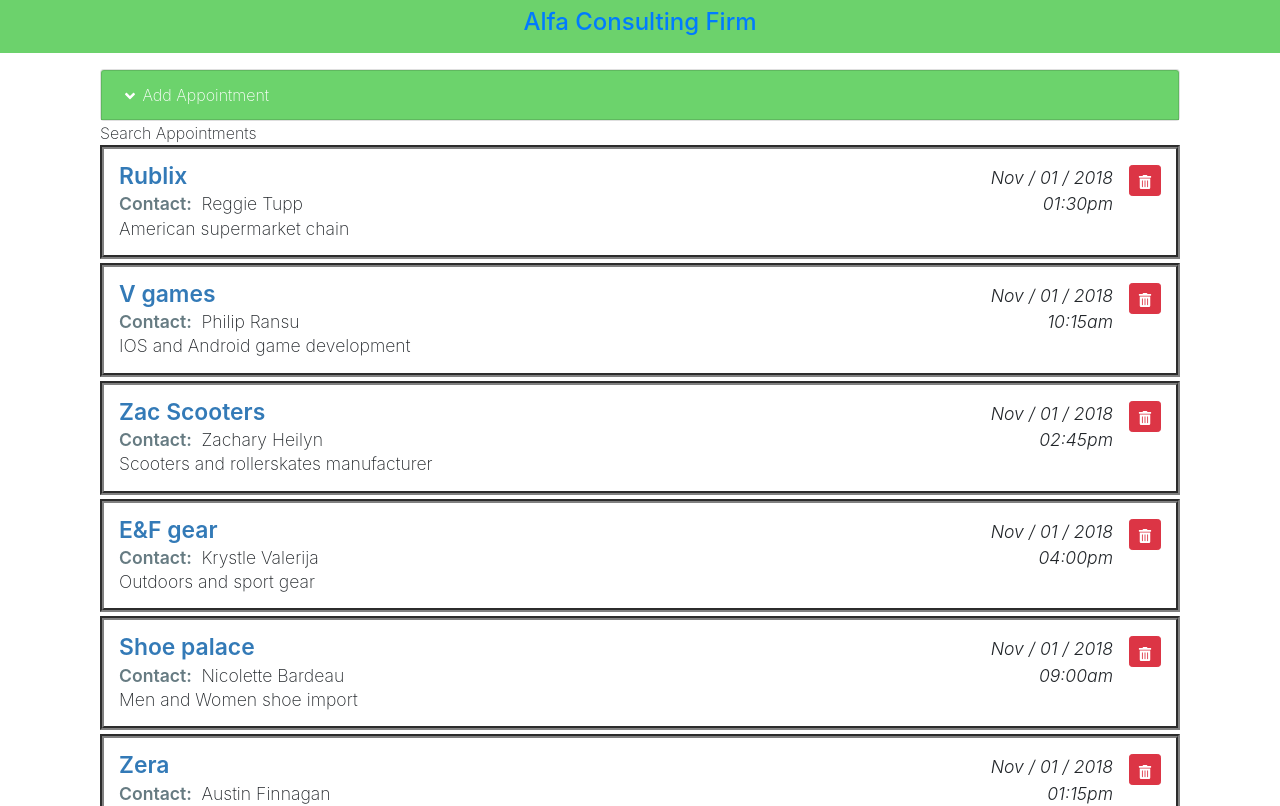
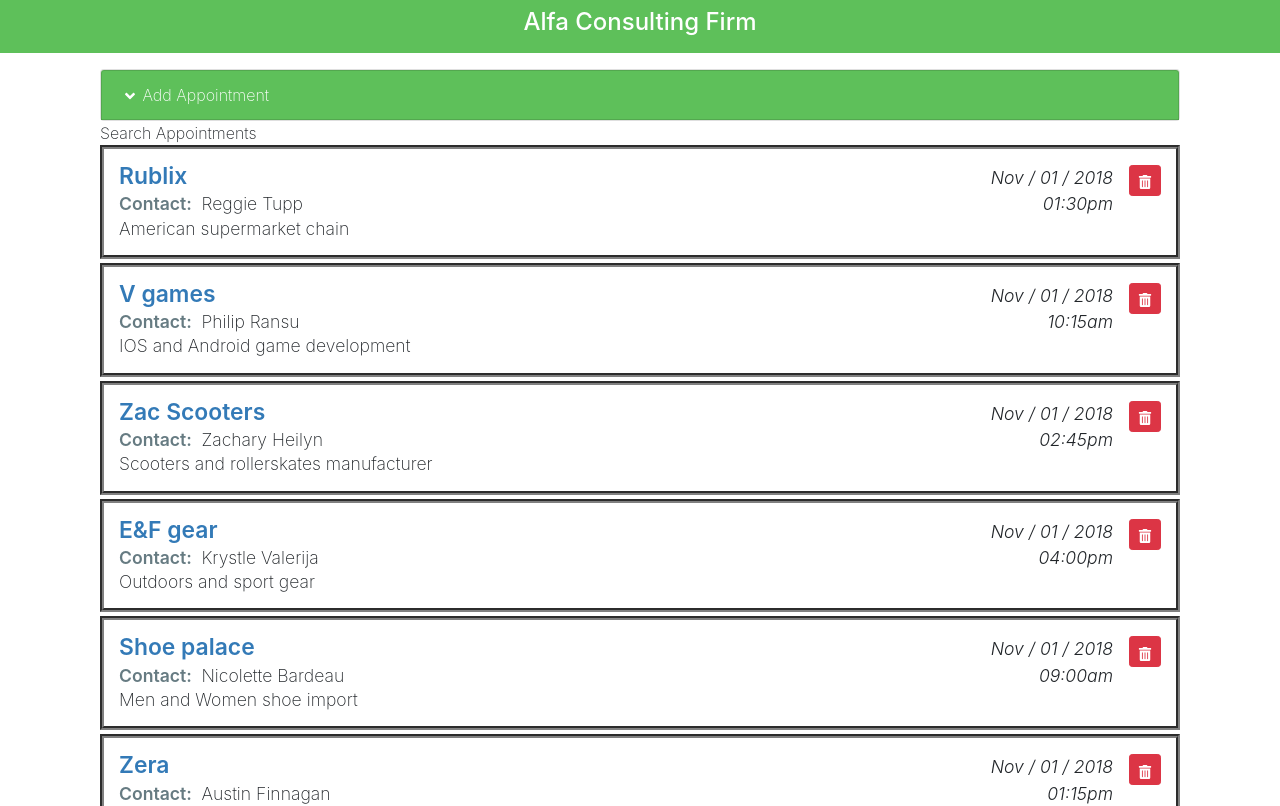
Before and after one commit to vicenteblat/alfa, a React (Create React App) app: page / in a window 1280 px wide. Shown: the top 806 px of the page. Built offline with nearby package versions, Linux system fonts and the light colour scheme.

Commit message:
Change page color

```diff
--- a/public/index.html
+++ b/public/index.html
@@ -28,7 +28,7 @@
   </head>
   <body>
     <noscript>You need to enable JavaScript to run this app.</noscript>
-    <header class="container d-flex justify-content-center text-primary">
+    <header class="container d-flex justify-content-center text-white">
       <h4 class="py-2">Alfa Consulting Firm</h4>
     </header>
 
--- a/src/css/index.css
+++ b/src/css/index.css
@@ -1,10 +1,12 @@
 /**  Basic Page CSS **/
 body {
   font-weight: 200;
-  background-color: #27be27ad;
+  background-color: #12a30dad;
 }
 
-header a,
+header a {
+  color: white;
+}
 footer a {
   color: rgb(0, 4, 255);
 }
@@ -15,6 +17,6 @@ footer {
 
 .bg-primary,
 .btn-primary {
-  background-color: #27be27ad !important;
+  background-color: #12a30dad !important;
   border: inherit;
 }
```
